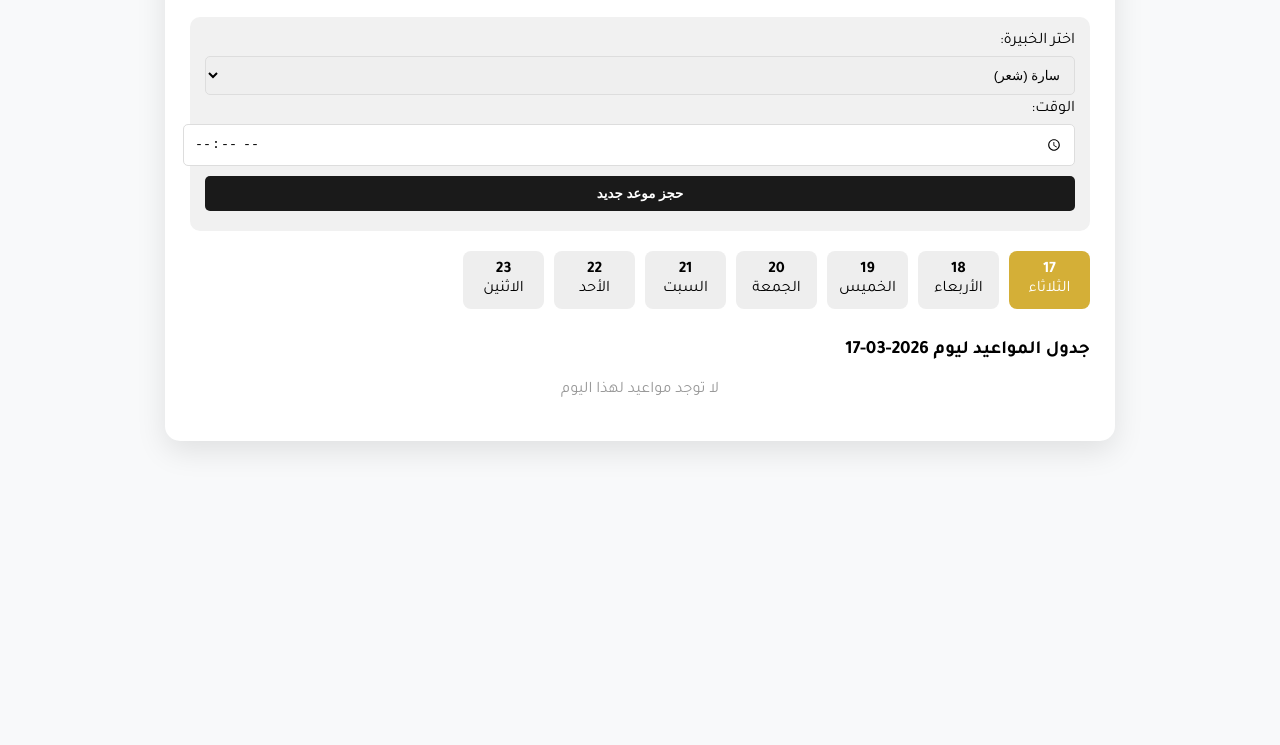
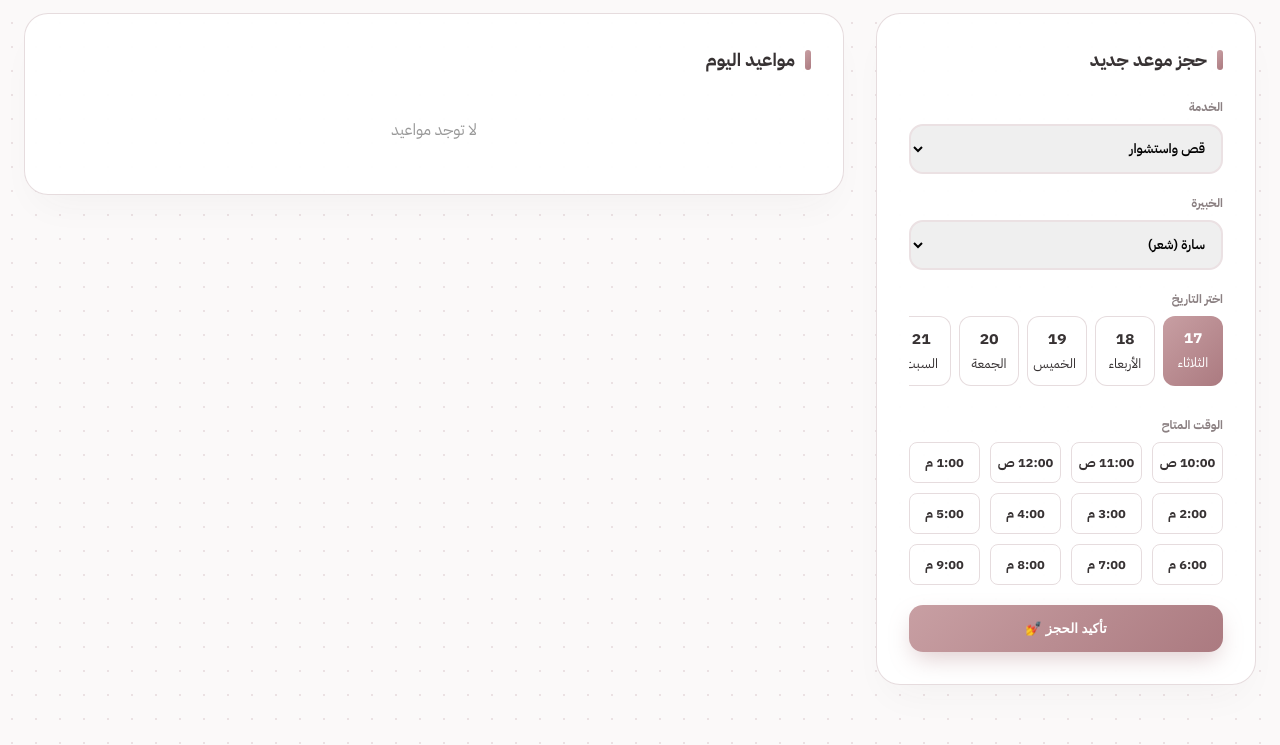
Before and after one commit to tuwaiqAfaq/Saloon, a plain HTML site: page Index.html in a window 1280 px wide. Shown: the part 109-854 px from the top of the page. Before the commit the page ends 800 px from the top, so only its background shows below. Drawn offline with Linux system fonts and the light colour scheme.

Commit message:
Update Index.html

```diff
--- a/Index.html
+++ b/Index.html
@@ -1,226 +1,234 @@
 <!DOCTYPE html>
-<html lang="ar" dir="rtl">
+<html dir="rtl" lang="ar">
 <head>
     <meta charset="UTF-8">
     <meta name="viewport" content="width=device-width, initial-scale=1.0">
-    <title>SalonBooking Pro V15 - Demo</title>
-    <link href="https://fonts.googleapis.com/css2?family=Tajawal:wght@300;400;700&display=swap" rel="stylesheet">
+    <title>SalonBooking Pro | Demo Version</title>
+    <link href="https://fonts.googleapis.com/css2?family=IBM+Plex+Sans+Arabic:wght@300;400;500;600;700&display=swap" rel="stylesheet">
     <style>
+        /* احتفظت بنفس الـ CSS الفاخر الذي أرسلته مع إضافة ألوان الحالات الجديدة */
         :root {
-            --primary: #d4af37;
-            --dark: #1a1a1a;
-            --bg: #f8f9fa;
-            --success: #28a745;
-            --warning: #ffc107;
-            --danger: #dc3545;
+            --brand-gradient: linear-gradient(135deg, #c89fa3 0%, #ab7a80 100%);
+            --brand-glow: 0 10px 25px -5px rgba(171, 122, 128, 0.4);
+            --bg-main: #fbf9f9;
+            --surface: rgba(255, 255, 255, 0.95);
+            --border-light: rgba(224, 212, 214, 0.8);
+            --text-main: #373233;
+            --text-muted: #8b8082;
+            --radius-sm: 8px;
+            --radius-md: 14px;
+            --radius-lg: 20px;
+            --radius-xl: 24px;
+            --shadow-float: 0 20px 40px -15px rgba(55, 50, 51, 0.05);
+            --shadow-card: 0 4px 6px -1px rgba(0, 0, 0, 0.02), 0 2px 4px -1px rgba(0, 0, 0, 0.02);
+            --transition-smooth: all 0.3s cubic-bezier(0.4, 0, 0.2, 1);
         }
 
+        * { box-sizing: border-box; margin: 0; padding: 0; }
         body {
-            font-family: 'Tajawal', sans-serif;
-            background-color: var(--bg);
-            margin: 0;
-            padding: 20px;
+            font-family: 'IBM Plex Sans Arabic', system-ui, sans-serif;
+            background-color: var(--bg-main);
+            background-image: radial-gradient(#ebe1e3 1px, transparent 1px);
+            background-size: 24px 24px;
+            color: var(--text-main);
+            min-height: 100vh;
+            display: flex; flex-direction: column;
         }
 
-        .container {
-            max-width: 900px;
-            margin: auto;
-            background: white;
-            padding: 25px;
-            border-radius: 15px;
-            box-shadow: 0 10px 30px rgba(0,0,0,0.1);
-        }
+        /* Navbar & Layout - نفس تصميمك */
+        .navbar { margin: 24px auto; width: calc(100% - 48px); max-width: 1400px; height: 64px; background: var(--surface); border-radius: var(--radius-lg); border: 1px solid var(--border-light); display: flex; align-items: center; padding: 0 24px; gap: 30px; box-shadow: var(--shadow-card); position: relative; z-index: 100; }
+        .nav-logo { display: flex; align-items: center; gap: 12px; font-size: 18px; font-weight: 800; }
+        .nav-logo-icon { width: 36px; height: 36px; background: var(--brand-gradient); border-radius: 10px; display: grid; place-items: center; color: #fff; box-shadow: var(--brand-glow); }
 
-        h2 { text-align: center; color: var(--dark); border-bottom: 2px solid var(--primary); padding-bottom: 10px; }
+        .page-layout { display: grid; grid-template-columns: 380px 1fr; gap: 32px; max-width: 1400px; margin: 0 auto; width: 100%; padding: 10px 24px 60px; }
+        @media (max-width: 900px) { .page-layout { grid-template-columns: 1fr; } }
 
-        /* شبكة التواريخ */
-        .date-grid {
-            display: grid;
-            grid-template-columns: repeat(auto-fill, minmax(80px, 1fr));
-            gap: 10px;
-            margin-bottom: 20px;
-        }
+        .card { background: var(--surface); border: 1px solid var(--border-light); border-radius: var(--radius-xl); box-shadow: var(--shadow-float); padding: 32px; }
+        .card-title { font-size: 18px; font-weight: 800; display: flex; align-items: center; gap: 10px; margin-bottom: 25px; }
+        .card-title::before { content: ''; display: block; width: 6px; height: 20px; background: var(--brand-gradient); border-radius: 6px; }
 
-        .date-item {
-            padding: 10px;
-            text-align: center;
-            background: #eee;
-            border-radius: 8px;
-            cursor: pointer;
-            transition: 0.3s;
-        }
+        /* Inputs & Buttons */
+        .field-group { margin-bottom: 20px; }
+        .field-label { display: block; font-size: 12px; font-weight: 700; color: var(--text-muted); margin-bottom: 8px; }
+        .field-select { width: 100%; padding: 12px; border: 2px solid #ebe1e3; border-radius: var(--radius-md); font-family: inherit; font-weight: 600; outline: none; }
 
-        .date-item.active { background: var(--primary); color: white; }
+        /* Time Grid & Slots */
+        .time-grid { display: grid; grid-template-columns: repeat(4, 1fr); gap: 10px; }
+        .t-slot { padding: 10px 0; border-radius: var(--radius-sm); border: 1.5px solid var(--border-light); text-align: center; font-size: 13px; font-weight: 700; cursor: pointer; transition: 0.2s; display: flex; flex-direction: column; align-items: center; }
+        .t-slot.selected { background: var(--brand-gradient); color: #fff; border-color: transparent; }
+        .t-slot.booked { opacity: 0.4; cursor: not-allowed; background: #eee; }
 
-        /* الأجندة والمواعيد */
-        .agenda { margin-top: 30px; }
-        .appointment-card {
-            display: flex;
-            justify-content: space-between;
-            align-items: center;
-            padding: 15px;
-            border-right: 5px solid var(--primary);
-            background: #fff;
-            margin-bottom: 10px;
-            border-radius: 5px;
-            box-shadow: 0 2px 5px rgba(0,0,0,0.05);
-        }
+        /* Agenda Cards */
+        .a-card { display: flex; align-items: center; padding: 20px; background: #fff; border-radius: var(--radius-md); border: 1px solid var(--border-light); margin-bottom: 12px; }
+        .a-time { width: 120px; border-left: 2px solid #f9f8f8; }
+        .a-details { flex: 1; padding: 0 15px; }
 
-        .status { padding: 5px 12px; border-radius: 20px; font-size: 0.8rem; font-weight: bold; }
-        .status-scheduled { background: #e3f2fd; color: #0d47a1; } /* مجدول */
-        .status-ongoing { background: #e8f5e9; color: #1b5e20; border: 1px solid #1b5e20; } /* جارٍ */
-        .status-finished { background: #fafafa; color: #757575; text-decoration: line-through; } /* منتهي */
+        /* ألوان الحالات الجديدة */
+        .status-badge { padding: 4px 12px; border-radius: 20px; font-size: 11px; font-weight: 800; }
+        .status-scheduled { background: #e0f2fe; color: #0369a1; } /* مجدول */
+        .status-ongoing { background: #dcfce7; color: #15803d; border: 1px solid #15803d; animation: pulse 2s infinite; } /* جارٍ الآن */
+        .status-finished { background: #f3f4f6; color: #6b7280; opacity: 0.7; } /* منتهي */
 
-        /* فورم الحجز */
-        .booking-form {
-            background: #f1f1f1;
-            padding: 15px;
-            border-radius: 10px;
-            margin-bottom: 20px;
-        }
+        @keyframes pulse { 0% { opacity: 1; } 50% { opacity: 0.6; } 100% { opacity: 1; } }
 
-        input, select, button {
-            width: 100%;
-            padding: 10px;
-            margin: 5px 0;
-            border: 1px solid #ddd;
-            border-radius: 5px;
-        }
+        .btn-submit { width: 100%; padding: 16px; margin-top: 20px; background: var(--brand-gradient); color: white; border: none; border-radius: var(--radius-md); font-weight: 800; cursor: pointer; box-shadow: var(--brand-glow); }
+        .btn-del { color: #ef4444; background: none; border: 1px solid #fee2e2; padding: 5px 10px; border-radius: 5px; cursor: pointer; }
 
-        button { background: var(--dark); color: white; border: none; cursor: pointer; font-weight: bold; }
-        button:hover { background: var(--primary); }
-        button:disabled { background: #ccc; cursor: not-allowed; }
-
-        .time-lock { color: var(--danger); text-align: center; font-weight: bold; display: none; }
+        .date-strip { display: flex; gap: 8px; overflow-x: auto; padding-bottom: 10px; }
+        .date-chip { min-width: 60px; padding: 10px; border: 1px solid var(--border-light); border-radius: 12px; text-align: center; cursor: pointer; background: white; }
+        .date-chip.active { background: var(--brand-gradient); color: white; border: none; }
     </style>
 </head>
 <body>
 
-<div class="container">
-    <h2>صالون ومدة - SalonBooking Pro V15</h2>
+<nav class="navbar">
+    <div class="nav-logo"><div class="nav-logo-icon">✨</div> SalonBooking Pro</div>
+    <div style="flex:1"></div>
+    <div id="user-name" style="font-weight: 700; font-size: 14px;">مديرة النظام</div>
+</nav>
 
-    <div id="lockMessage" class="time-lock">عذراً، انتهى وقت العمل اليوم (8:00 مساءً). يرجى الحجز ليوم آخر.</div>
+<div class="page-layout">
+    <aside>
+        <div class="card">
+            <div class="card-title">حجز موعد جديد</div>
+            <div class="field-group">
+                <label class="field-label">الخدمة</label>
+                <select class="field-select" id="work" onchange="updateUI()"></select>
+            </div>
+            <div class="field-group">
+                <label class="field-label">الخبيرة</label>
+                <select class="field-select" id="eng" onchange="onEngChange()"></select>
+            </div>
+            <div class="field-label">اختر التاريخ</div>
+            <div class="date-strip" id="slider"></div>
+            <div class="field-label" style="margin-top:20px">الوقت المتاح</div>
+            <div class="time-grid" id="grid"></div>
+            <button class="btn-submit" onclick="saveBooking()">تأكيد الحجز 💅</button>
+        </div>
+    </aside>
 
-    <div class="booking-form" id="bookingForm">
-        <label>اختر الخبيرة:</label>
-        <select id="expertSelect">
-            <option value="سارة">سارة (شعر)</option>
-            <option value="نورة">نورة (ميك اب)</option>
-            <option value="ريم">ريم (أظافر)</option>
-        </select>
-
-        <label>الوقت:</label>
-        <input type="time" id="appointmentTime" required>
-
-        <button onclick="saveAppointment()" id="btnSave">حجز موعد جديد</button>
+    <main>
+        <div class="card">
+            <div class="card-title" id="agenda-title">مواعيد اليوم</div>
+            <div id="agenda-list"></div>
         </div>
-
-    <div class="date-grid" id="dateGrid"></div>
-
-    <div class="agenda">
-        <h3>جدول المواعيد ليوم <span id="selectedDateText"></span></h3>
-        <div id="appointmentsList"></div>
-    </div>
+    </main>
 </div>
 
 <script>
-    let selectedDate = new Date().toISOString().split('T')[0];
-    const workingHoursEnd = 20; // 8:00 PM
-
-    // تشغيل النظام
-    window.onload = () => {
-        renderDates();
-        loadAppointments();
-        checkTimeLock();
+// الإعدادات الافتراضية للنسخة التجريبية
+let SYSTEM = {
+    engineers: ["سارة (شعر)", "نورة (ميك اب)", "ريم (أظافر)"],
+    equipment: ["قص واستشوار", "مكياج سهرة", "مانيكير وباديكير", "تنظيف بشرة"],
+    startHour: 10,
+    endHour: 22,
+    bookings: JSON.parse(localStorage.getItem('salon_db') || '[]')
 };
 
-    function checkTimeLock() {
-        const now = new Date();
-        const isToday = selectedDate === now.toISOString().split('T')[0];
-        if (isToday && now.getHours() >= workingHoursEnd) {
-            document.getElementById('lockMessage').style.display = 'block';
-            document.getElementById('btnSave').disabled = true;
-        } else {
-            document.getElementById('lockMessage').style.display = 'none';
-            document.getElementById('btnSave').disabled = false;
+let selDate = new Date().toISOString().split('T')[0];
+let selStart = null;
+const dur = 1;
+
+window.onload = () => {
+    // تعبئة القوائم
+    document.getElementById('work').innerHTML = SYSTEM.equipment.map(e => `<option>${e}</option>`).join('');
+    document.getElementById('eng').innerHTML = SYSTEM.engineers.map(e => `<option>${e}</option>`).join('');
+    buildCalendar();
+    updateUI();
+};
+
+function buildCalendar() {
+    const slider = document.getElementById('slider');
+    slider.innerHTML = '';
+    for (let i = 0; i < 7; i++) {
+        const d = new Date(); d.setDate(d.getDate() + i);
+        const dStr = d.toISOString().split('T')[0];
+        const chip = document.createElement('div');
+        chip.className = `date-chip ${dStr === selDate ? 'active' : ''}`;
+        chip.innerHTML = `<strong>${d.getDate()}</strong><br><small>${d.toLocaleDateString('ar-SA', {weekday: 'short'})}</small>`;
+        chip.onclick = () => { selDate = dStr; buildCalendar(); updateUI(); };
+        slider.appendChild(chip);
     }
 }
 
-    function renderDates() {
-        const grid = document.getElementById('dateGrid');
-        grid.innerHTML = '';
-        for (let i = 0; i < 7; i++) {
-            const d = new Date();
-            d.setDate(d.getDate() + i);
-            const dateStr = d.toISOString().split('T')[0];
-
-            const div = document.createElement('div');
-            div.className = `date-item ${dateStr === selectedDate ? 'active' : ''}`;
-            div.innerHTML = `<strong>${d.getDate()}</strong><br>${d.toLocaleDateString('ar-SA', {weekday: 'short'})}`;
-            div.onclick = () => {
-                selectedDate = dateStr;
-                renderDates();
-                loadAppointments();
-                checkTimeLock();
-            };
-            grid.appendChild(div);
-        }
-        document.getElementById('selectedDateText').innerText = selectedDate;
+function updateUI() {
+    renderTime();
+    renderAgenda();
 }
 
-    function saveAppointment() {
-        const expert = document.getElementById('expertSelect').value;
-        const time = document.getElementById('appointmentTime').value;
-
-        if (!time) return alert("يرجى اختيار الوقت");
-
-        const appointments = JSON.parse(localStorage.getItem('salon_appointments') || '[]');
-        appointments.push({ date: selectedDate, expert, time, id: Date.now() });
-        localStorage.setItem('salon_appointments', JSON.stringify(appointments));
-
-        loadAppointments();
+function renderTime() {
+    const grid = document.getElementById('grid');
+    const eng = document.getElementById('eng').value;
+    grid.innerHTML = '';
+    for (let h = SYSTEM.startHour; h < SYSTEM.endHour; h++) {
+        const isBooked = SYSTEM.bookings.some(b => b.date === selDate && b.n === eng && b.s === h);
+        const slot = document.createElement('div');
+        slot.className = `t-slot ${isBooked ? 'booked' : ''} ${selStart === h ? 'selected' : ''}`;
+        slot.textContent = fmt(h);
+        if (!isBooked) slot.onclick = () => { selStart = h; renderTime(); };
+        grid.appendChild(slot);
+    }
 }
 
-    function getStatus(appTime, appDate) {
+function getStatus(startH, dateStr) {
     const now = new Date();
-        const todayStr = now.toISOString().split('T')[0];
+    const currentHour = now.getHours();
+    const today = now.toISOString().split('T')[0];
 
-        // تحويل وقت الموعد لتاريخ كامل للمقارنة
-        const [hours, minutes] = appTime.split(':');
-        const appointmentFullDate = new Date(appDate);
-        appointmentFullDate.setHours(hours, minutes, 0);
-
-        const diffInMinutes = (now - appointmentFullDate) / (1000 * 60);
-
-        if (appDate < todayStr) return { label: 'منتهي', class: 'status-finished' };
-        if (appDate > todayStr) return { label: 'مجدول', class: 'status-scheduled' };
+    if (dateStr < today) return { label: "منتهي", class: "status-finished" };
+    if (dateStr > today) return { label: "مجدول", class: "status-scheduled" };
 
     // إذا كان اليوم
-        if (diffInMinutes > 60) return { label: 'منتهي', class: 'status-finished' };
-        if (diffInMinutes >= 0 && diffInMinutes <= 60) return { label: 'جارٍ الآن', class: 'status-ongoing' };
-        return { label: 'مجدول', class: 'status-scheduled' };
+    if (currentHour > startH) return { label: "منتهي", class: "status-finished" };
+    if (currentHour === startH) return { label: "جارٍ الآن", class: "status-ongoing" };
+    return { label: "مجدول", class: "status-scheduled" };
 }
 
-    function loadAppointments() {
-        const list = document.getElementById('appointmentsList');
-        const all = JSON.parse(localStorage.getItem('salon_appointments') || '[]');
-        const filtered = all.filter(a => a.date === selectedDate).sort((a,b) => a.time.localeCompare(b.time));
+function renderAgenda() {
+    const list = document.getElementById('agenda-list');
+    const filtered = SYSTEM.bookings.filter(b => b.date === selDate).sort((a,b) => a.s - b.s);
+    list.innerHTML = filtered.length ? '' : '<p style="text-align:center; color:#999; padding:20px;">لا توجد مواعيد</p>';
 
-        list.innerHTML = filtered.length ? '' : '<p style="text-align:center; color:#999;">لا توجد مواعيد لهذا اليوم</p>';
-
-        filtered.forEach(app => {
-            const status = getStatus(app.time, app.date);
+    filtered.forEach(b => {
+        const status = getStatus(b.s, b.date);
         list.innerHTML += `
-                <div class="appointment-card">
-                    <div>
-                        <strong>${app.time}</strong> - الخبيرة: ${app.expert}
+            <div class="a-card">
+                <div class="a-time"><strong>${fmt(b.s)}</strong></div>
+                <div class="a-details">
+                    <div style="font-weight:800">${b.work}</div>
+                    <div style="font-size:12px; color:#888">الخبيرة: ${b.n}</div>
                 </div>
-                    <div class="status ${status.class}">${status.label}</div>
+                <div class="status-badge ${status.class}">${status.label}</div>
+                <button class="btn-del" onclick="deleteBooking('${b.id}')" style="margin-right:10px">إلغاء</button>
             </div>
         `;
     });
 }
+
+function saveBooking() {
+    if (selStart === null) return alert("اختر الوقت");
+    const newB = {
+        id: Date.now().toString(),
+        n: document.getElementById('eng').value,
+        work: document.getElementById('work').value,
+        date: selDate,
+        s: selStart,
+        e: selStart + 1
+    };
+    SYSTEM.bookings.push(newB);
+    localStorage.setItem('salon_db', JSON.stringify(SYSTEM.bookings));
+    selStart = null;
+    updateUI();
+}
+
+function deleteBooking(id) {
+    SYSTEM.bookings = SYSTEM.bookings.filter(b => b.id !== id);
+    localStorage.setItem('salon_db', JSON.stringify(SYSTEM.bookings));
+    updateUI();
+}
+
+function fmt(h) { return h > 12 ? (h-12)+':00 م' : h+':00 ص'; }
+function onEngChange() { selStart = null; updateUI(); }
 </script>
-
 </body>
 </html>
```
Lines whose indentation alone changed are shown as unchanged.
